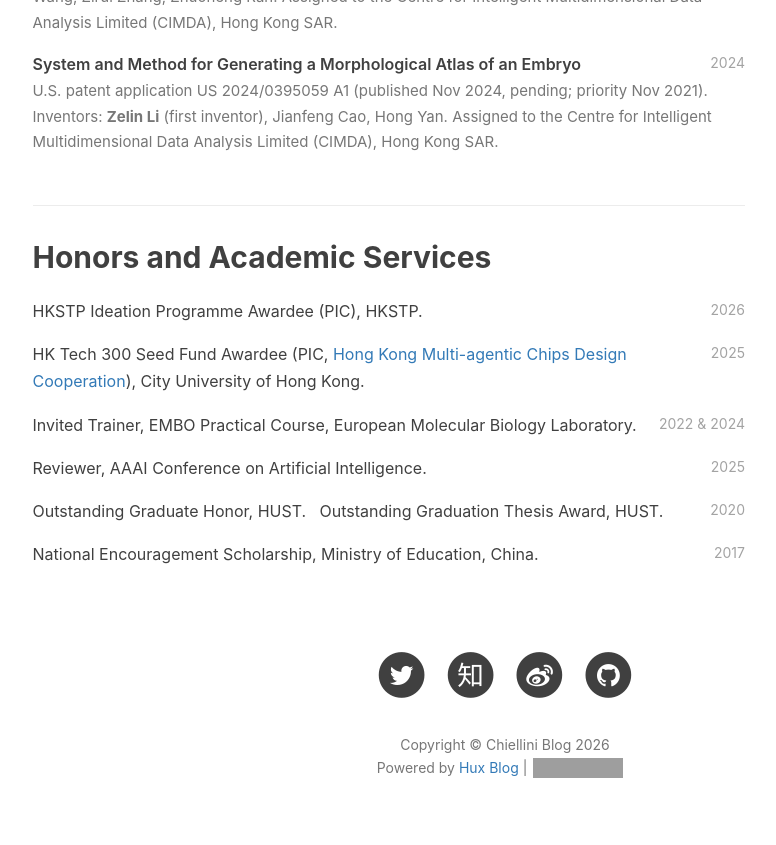
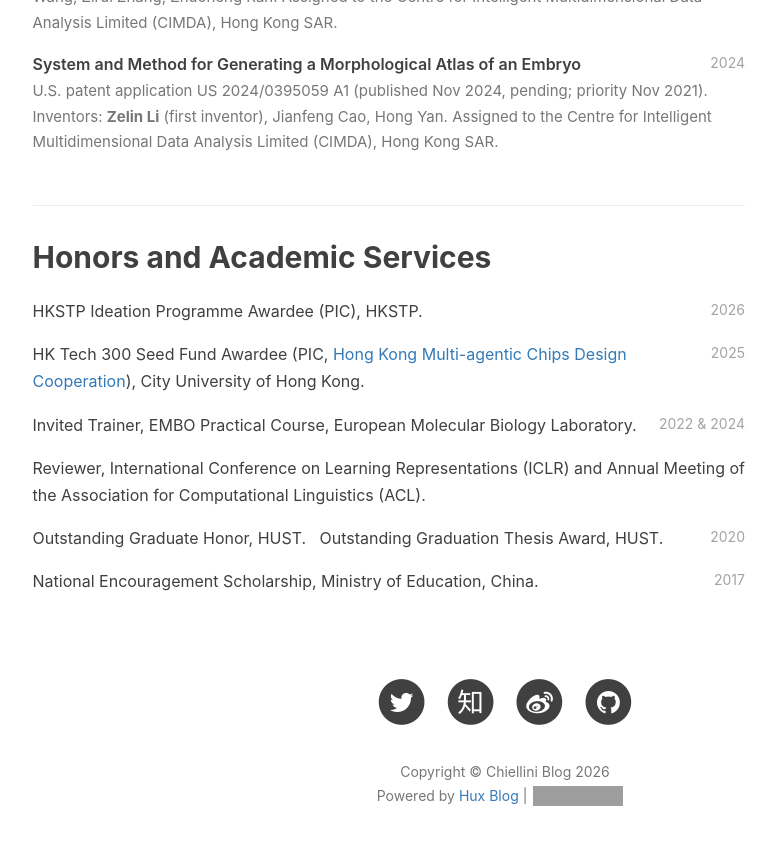
Before and after one commit to chiellini/chiellini.github.io, a Jekyll site: the page built from cv.html, in a window 1280 px wide and 900 px high, scrolled down 6050 px. Shown: the top 845 px of the window, without its empty margins (135-911 px from the left). Built offline with Jekyll 4.4.1, drawn with Linux system fonts in a browser that asks for light colours; nearby versions of some CDN libraries; comment, search, counter and statistics services are not loaded; grey boxes are pictures that could not be loaded.

Commit message:
CV page: reviewer service is ICLR + ACL (per owner), replacing AAAI entry

```diff
--- a/cv.html
+++ b/cv.html
@@ -414,8 +414,7 @@ header-img: "img/tag-bg.jpg"
         Invited Trainer, EMBO Practical Course, European Molecular Biology Laboratory.
     </div>
     <div class="cv-row clearfix">
-        <span class="cv-date">2025</span>
-        Reviewer, AAAI Conference on Artificial Intelligence.
+        Reviewer, International Conference on Learning Representations (ICLR) and Annual Meeting of the Association for Computational Linguistics (ACL).
     </div>
     <div class="cv-row clearfix">
         <span class="cv-date">2020</span>
```
